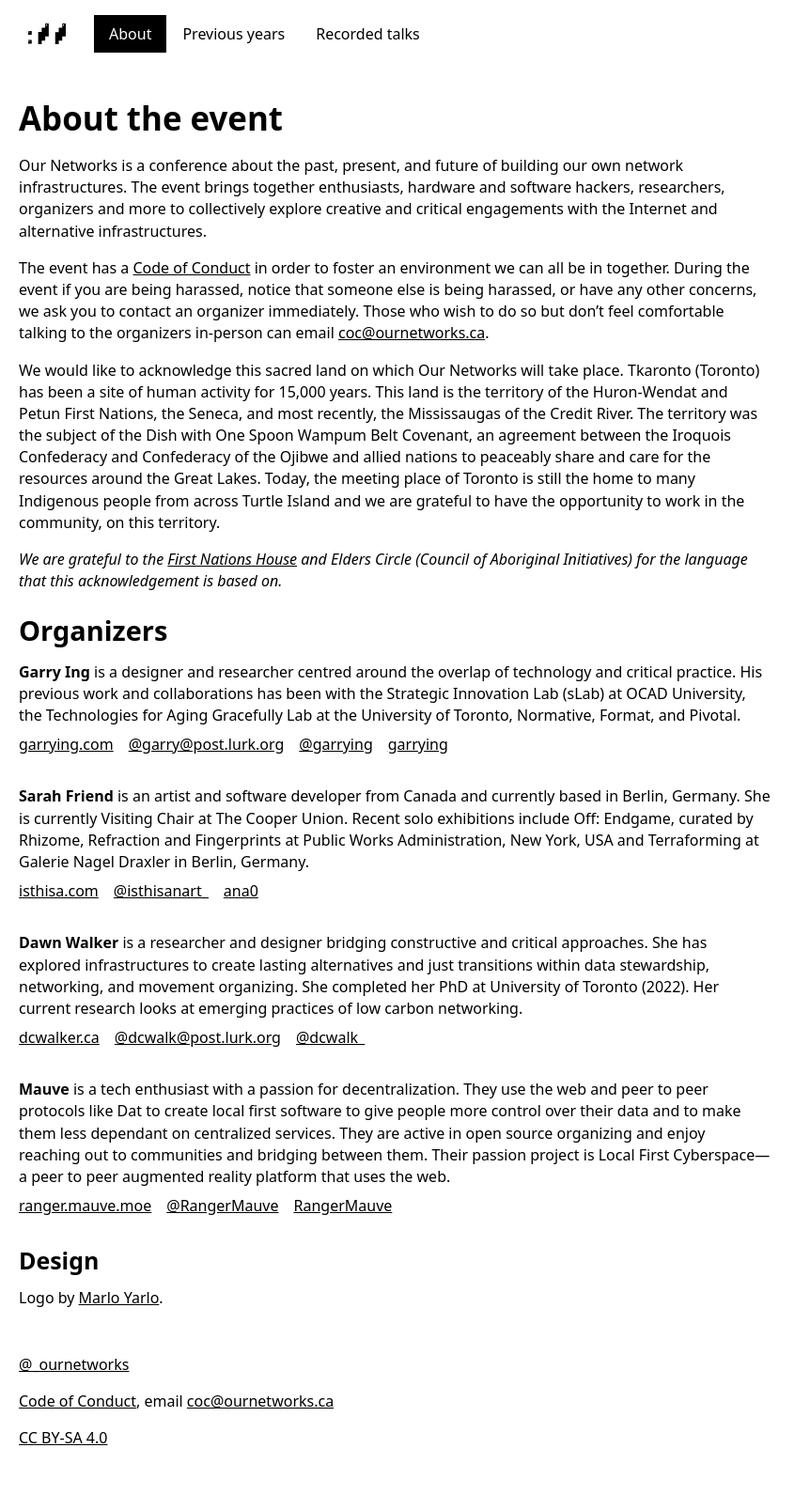
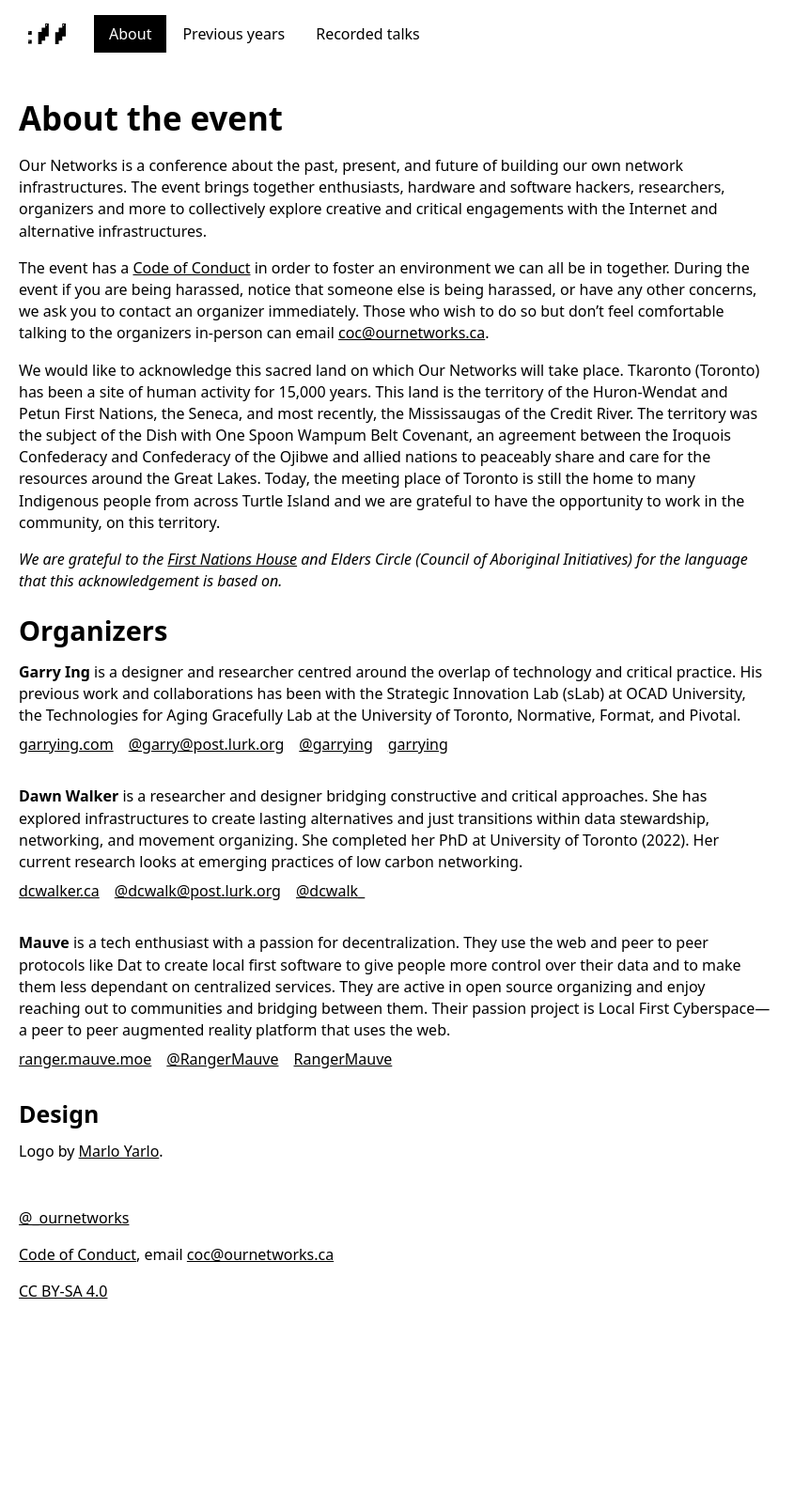
Before and after one commit to ournetworks/ournetworks.ca, a Jekyll site: the page built from about.md, in a window 1280 px wide. Shown: the whole page at 94% size, without its empty margins (0-862 px from the left). Built offline with Jekyll 4.4.1, drawn with Linux system fonts in a browser that asks for light colours; after the commit the page ends 1451 px from its top, so only the background shows below that.

Commit message:
remove sarah

```diff
--- a/_data/organizers.yml
+++ b/_data/organizers.yml
@@ -7,14 +7,6 @@
   github: garrying
   fediverse: "@garry@post.lurk.org"
   fediverseLink: post.lurk.org/@garry
-
-- organizerID: sarah
-  name: "Sarah Friend"
-  bio: >-
-    is an artist and software developer from Canada and currently based in Berlin, Germany. She is currently Visiting Chair at The Cooper Union. Recent solo exhibitions include Off: Endgame, curated by Rhizome, Refraction and Fingerprints at Public Works Administration, New York, USA and Terraforming at Galerie Nagel Draxler in Berlin, Germany.
-  link: "isthisa.com"
-  twitter: isthisanart_
-  github: ana0
 
 - organizerID: dawn
   name: "Dawn Walker"
```
